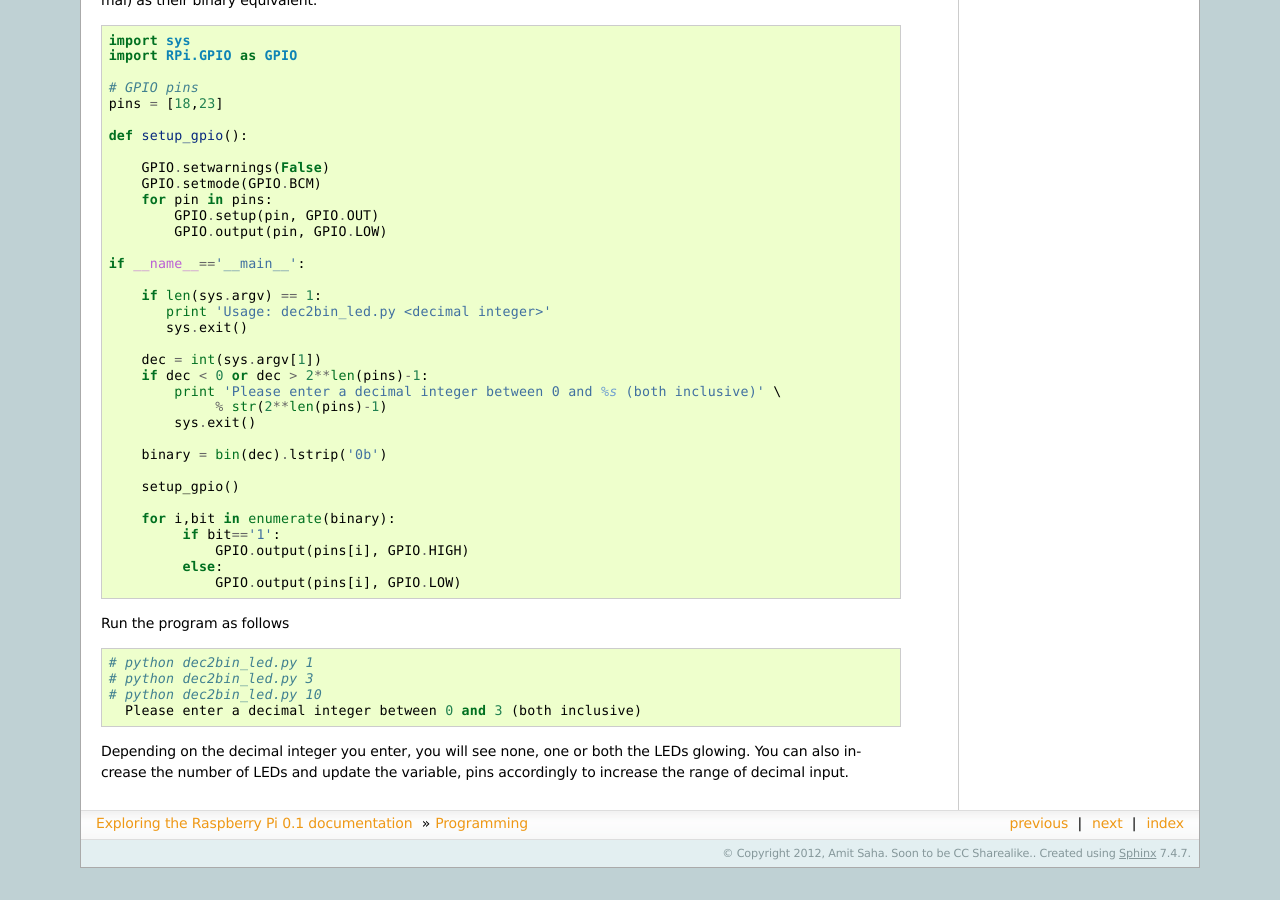
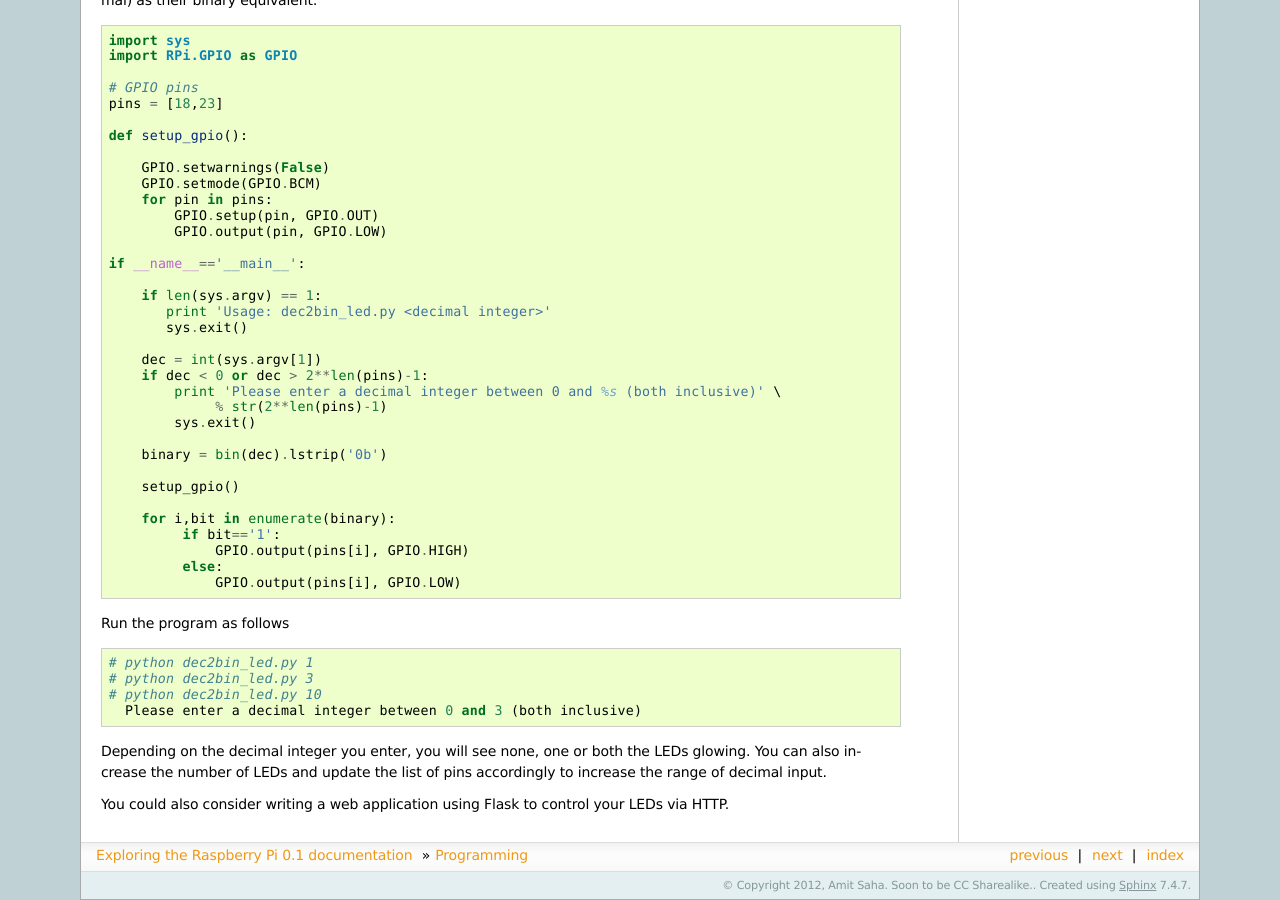
Before and after one commit to amitsaha/raspi-guide, a Sphinx documentation site: the page built from doc/programming.rst, in a window 1280 px wide and 900 px high, scrolled down 5701 px. Built offline with Sphinx 7.4.7, drawn with Linux system fonts in a browser that asks for light colours; before the commit the page ends 6569 px from its top, so only the background shows below that.

```diff
--- a/doc/programming.rst
+++ b/doc/programming.rst
@@ -393,4 +393,8 @@
 
 Depending on the decimal integer you enter, you will see none, one or
 both the LEDs glowing. You can also increase the number of LEDs and
-update the variable, pins accordingly to increase the range of decimal input.
+update the list of pins accordingly to increase the range of decimal
+input.
+
+You could also consider writing a web application using Flask to control
+your LEDs via HTTP.
```
